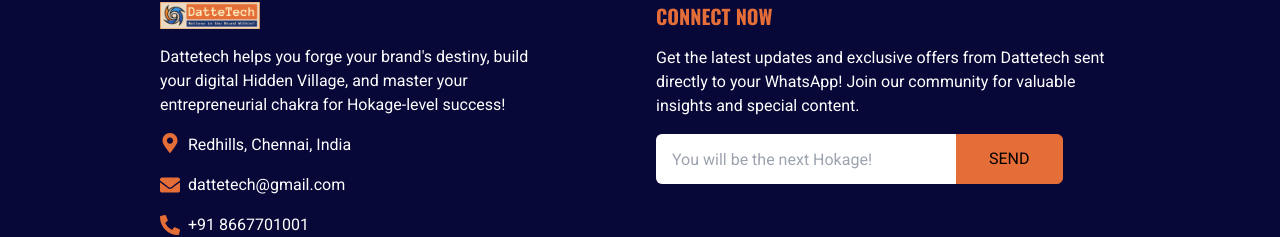
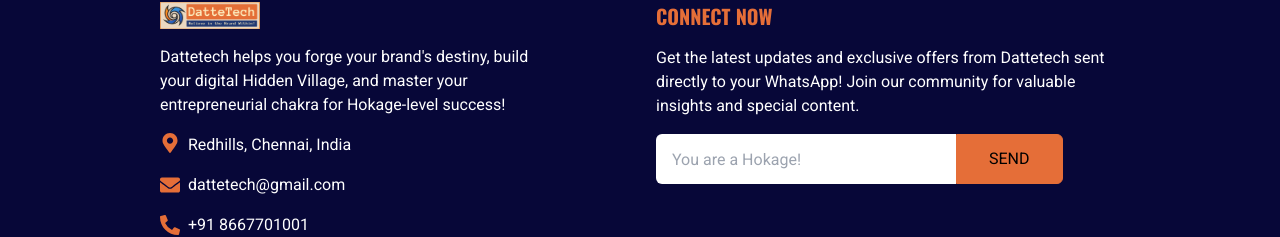
Before and after one commit to harshavarthanep/DatteTech, a Next.js app: page / in a window 1280 px wide. Shown: the part 4712-4949 px from the top of the page. Built offline with nearby package versions, Linux system fonts and the light colour scheme.

Commit message:
Update Footer.tsx

```diff
--- a/components/Footer.tsx
+++ b/components/Footer.tsx
@@ -107,7 +107,7 @@
               <div className="flex items-center">
                 <input
                   type="text"
-                  placeholder="You will be the next Hokage!"
+                  placeholder="You are a Hokage!"
                   className="h-[40px] md:h-[50px] outline-none px-4 text-primary-300 w-full max-w-[200px] md:max-w-[300px] rounded-l-md"
                 />
                 <a href="https://wa.me/8667701001?text=Hi%20there!%20I'm%20interested%20to%20know%20more%20about%20DatteTech%20">
```
